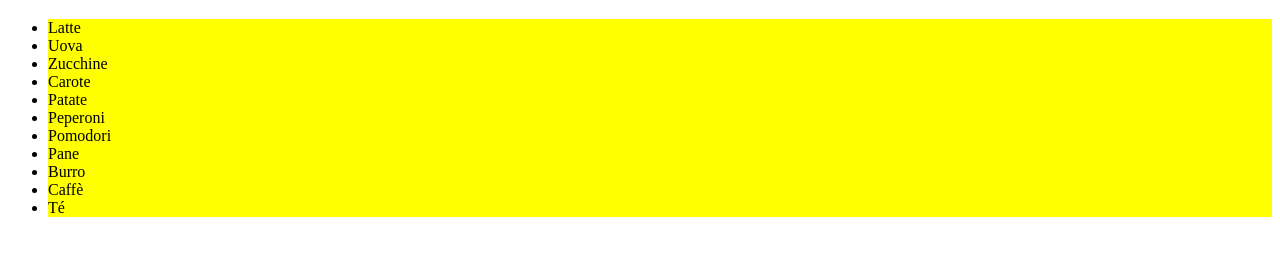
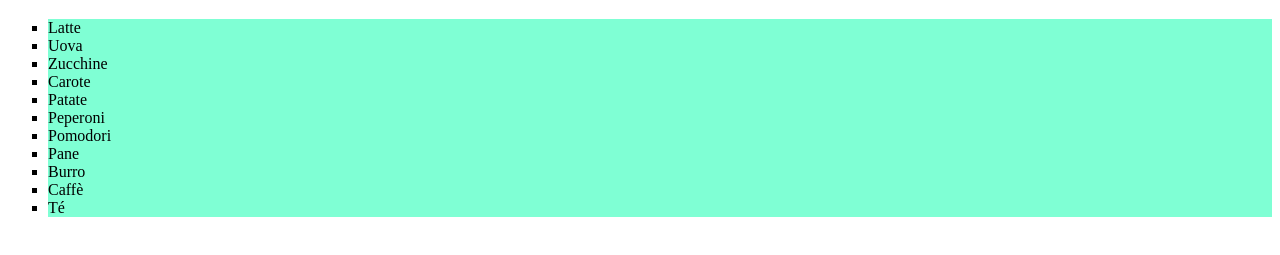
Before and after one commit to alessiopes/GIT-test, a plain HTML site: page index.html in a window 1280 px wide. Shown: the part 61-316 px from the top of the page. Drawn offline with Linux system fonts and the light colour scheme.

Commit message:
final commit

```diff
--- a/style.css
+++ b/style.css
@@ -3,5 +3,6 @@ h1 {
 }
 
 li {
-    background-color: yellow;
+    background-color: aquamarine;
+    list-style-type: square;
 }
```
